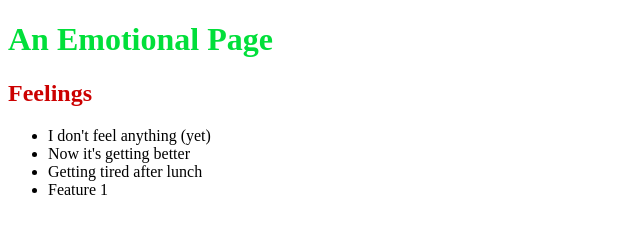
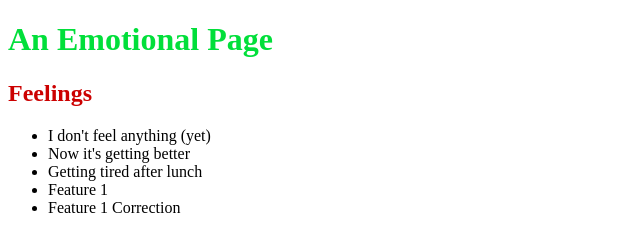
Before and after one commit to harry22ndstreet/git_training_160429, a plain HTML site: page index.html in a window 1280 px wide. Shown: the whole page, without its empty margins (0-640 px from the left). Drawn offline with Linux system fonts and the light colour scheme.

Commit message:
Feature 1 Correction

```diff
--- a/index.html
+++ b/index.html
@@ -12,6 +12,7 @@
     <li>Now it's getting better</li>
     <li>Getting tired after lunch</li>
     <li>Feature 1</li>
+    <li>Feature 1 Correction</li>
   </ul>
 </body>
 </html>
```
